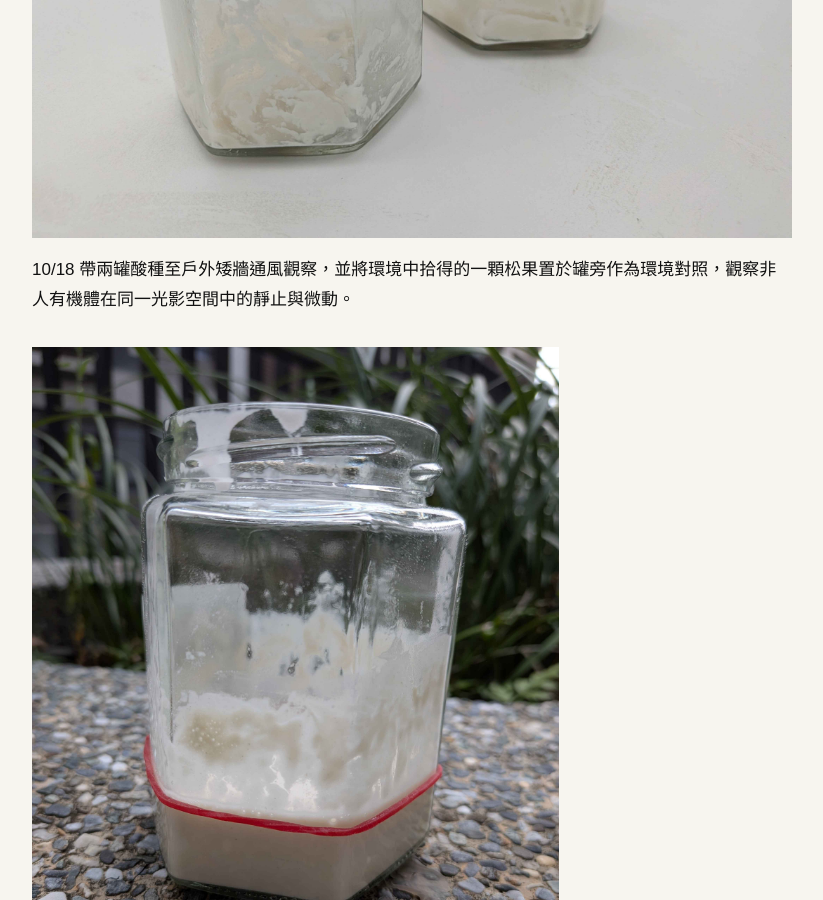
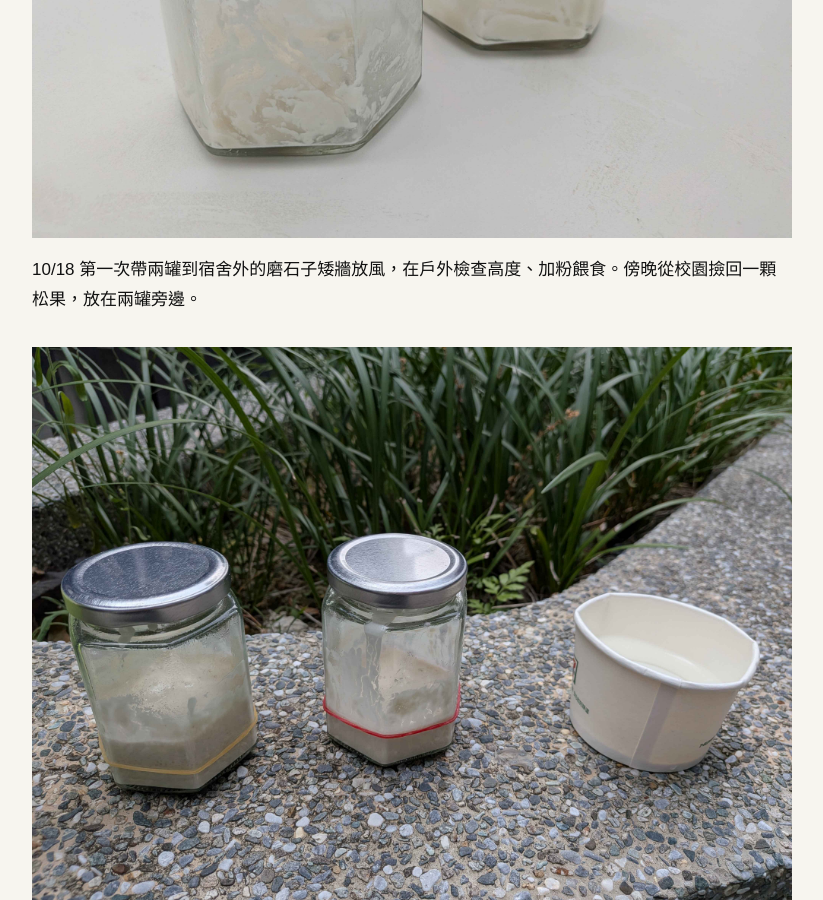
Before and after one commit to jbyolo29/fieldworkarchive, a Jekyll site: the page built from weeks/week-06.md, in a window 1280 px wide and 900 px high, scrolled down 2543 px. Shown: the whole window, without its empty margins (48-871 px from the left). Built offline with Jekyll 4.4.1, drawn with Linux system fonts in a browser that asks for light colours.

Commit message:
Fix W06/W08 sourdough photos and captions

```diff
--- a/weeks/week-06.md
+++ b/weeks/week-06.md
@@ -25,9 +25,9 @@ permalink: /weeks/week-06/
 
 ![起種完成的酸種：課堂調配完成的初生麵糊]({{ '/assets/images/w06-sourdough-started.jpg' | relative_url }})
 
-10/18 帶兩罐酸種至戶外矮牆通風觀察，並將環境中拾得的一顆松果置於罐旁作為環境對照，觀察非人有機體在同一光影空間中的靜止與微動。
+10/18 第一次帶兩罐到宿舍外的磨石子矮牆放風，在戶外檢查高度、加粉餵食。傍晚從校園撿回一顆松果，放在兩罐旁邊。
 
-![10/18 戶外放風與松果同框觀察]({{ '/assets/images/w06-sourdough-pinecone.jpg' | relative_url }})
+![10/18 兩罐第一次出門，坐在宿舍外的磨石子矮牆上]({{ '/assets/images/w06-sourdough-pinecone.jpg' | relative_url }})
 
 ## FRICTION｜摩擦
 
```
Also changed, not shown: assets/images/w06-sourdough-pinecone.jpg, assets/images/w08-sourdough-papertowel.jpg.
